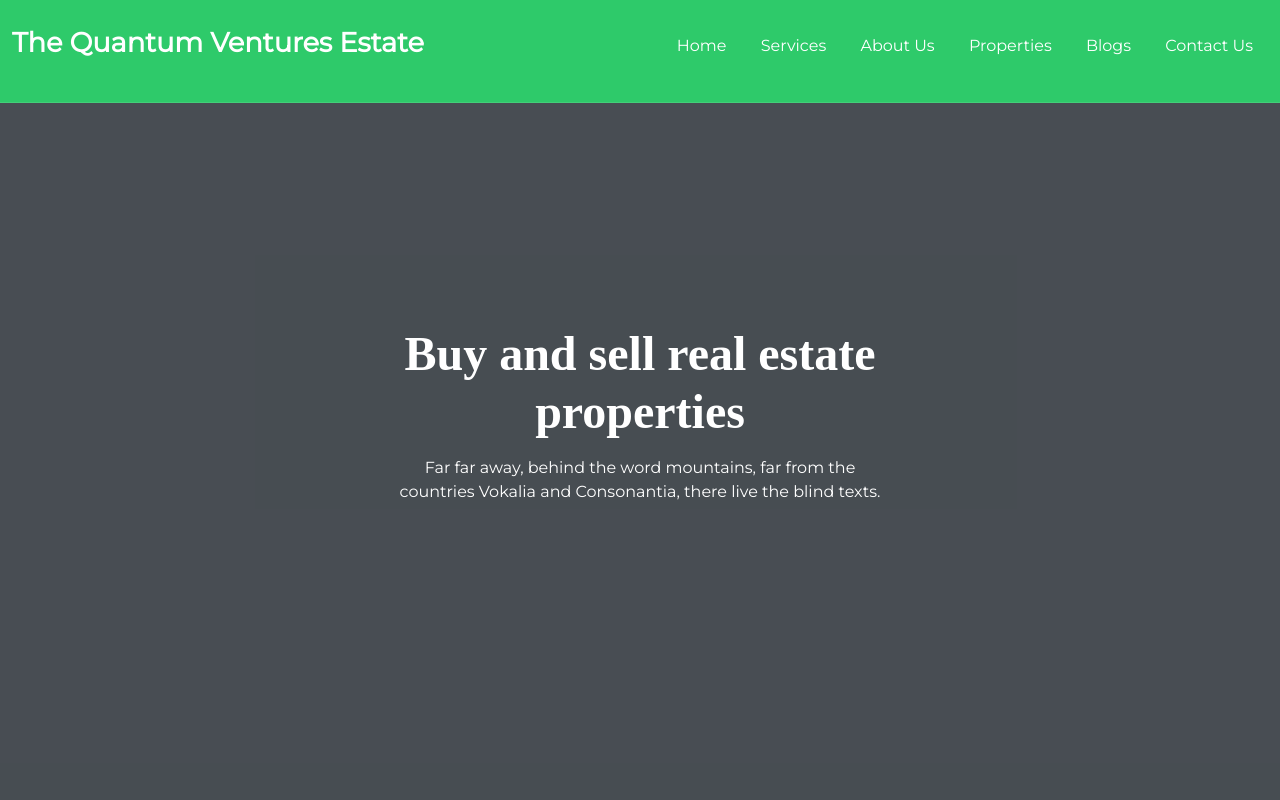
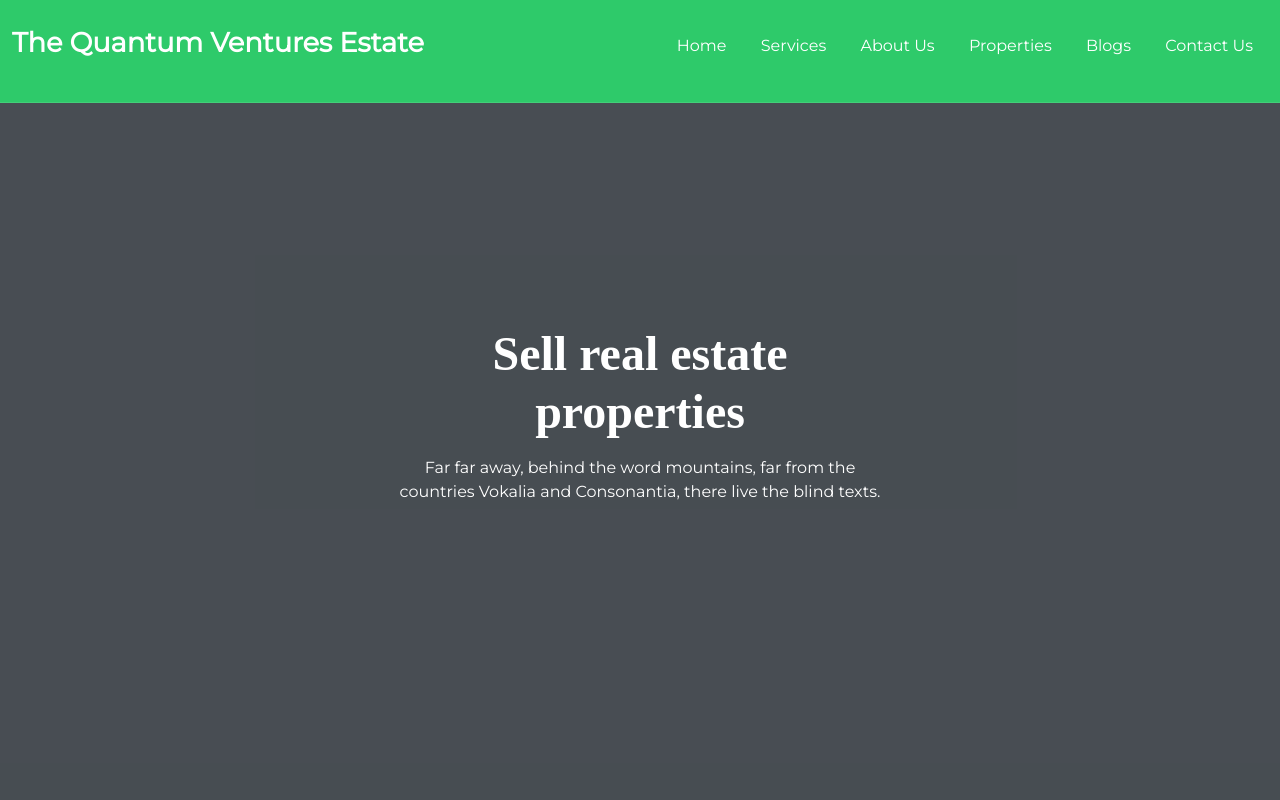
Before and after one commit to Harshakf95/QuantumVentures-Website, a plain HTML site: page index.html in a window 1280 px wide. Shown: the top 800 px of the page. Drawn offline with nearby package versions, Linux system fonts and the light colour scheme.

Commit message:
Fourteenth coomit

```diff
--- a/index.html
+++ b/index.html
@@ -49,7 +49,7 @@
     <section id="hero">
         <div class="fade"></div>
         <div class="hero-text">
-            <h1>Buy and sell real estate properties</h1>
+            <h1>Sell real estate properties</h1>
             <p>Far far away, behind the word mountains, far from the countries Vokalia and Consonantia, there live
                 the blind texts.</p>
         </div>
```
